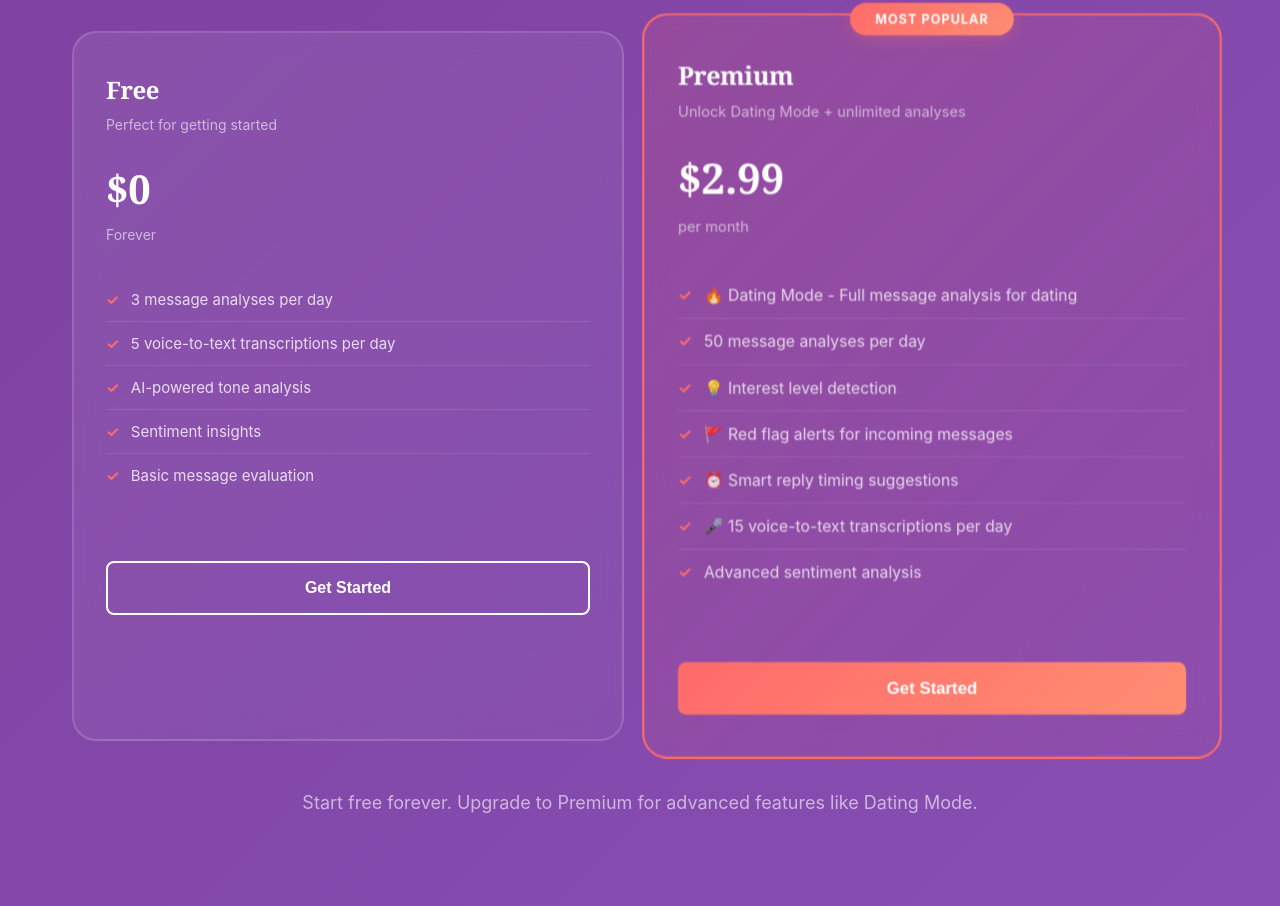
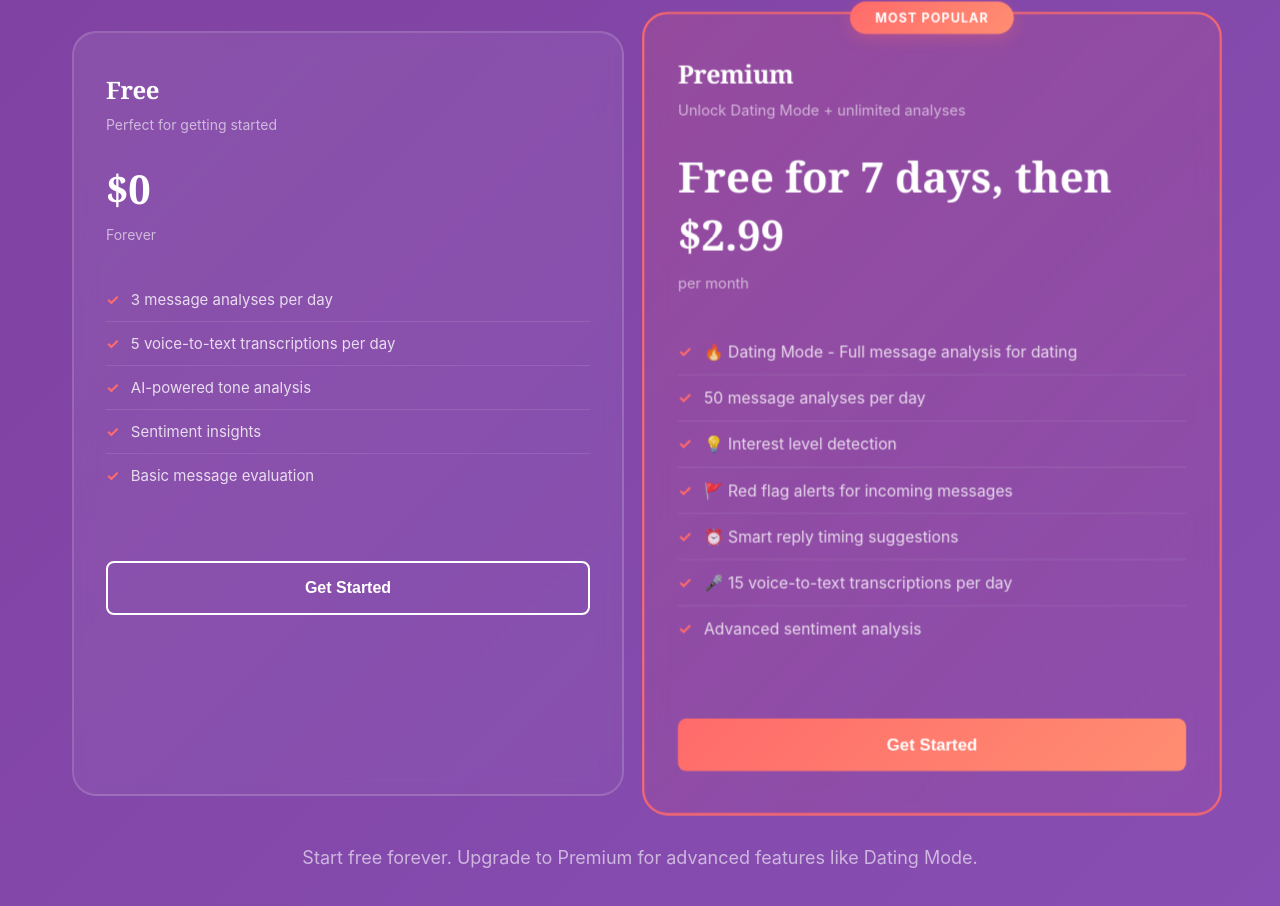
Before and after one commit to edeliscoding/text-before-you-send-website, a Next.js app: page / in a window 1280 px wide. Shown: the part 2983-3889 px from the top of the page. Built offline with nearby package versions, Linux system fonts and the light colour scheme.

Commit message:
free for 7 days

```diff
--- a/src/components/Pricing.tsx
+++ b/src/components/Pricing.tsx
@@ -37,7 +37,7 @@ const Pricing: React.FC<PricingProps> = ({ onGetApp }) => {
       id: 'premium',
       name: 'Premium',
       description: 'Unlock Dating Mode + unlimited analyses',
-      price: '$2.99',
+      price: 'Free for 7 days, then $2.99',
       period: 'per month',
       features: [
         '🔥 Dating Mode - Full message analysis for dating',
```
